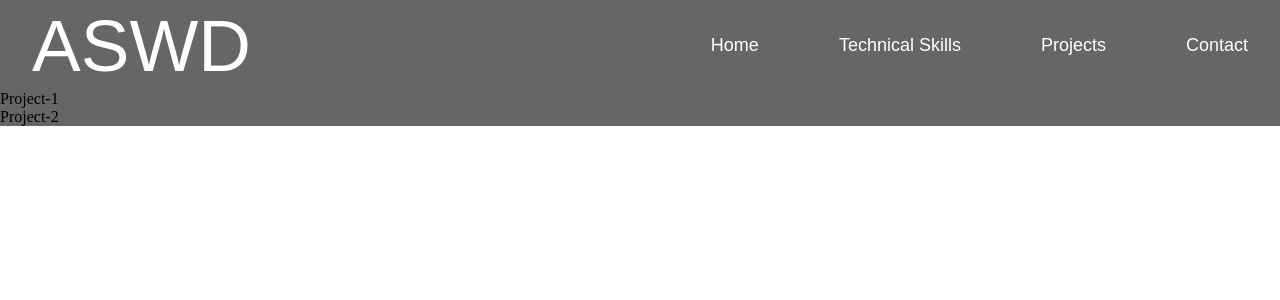
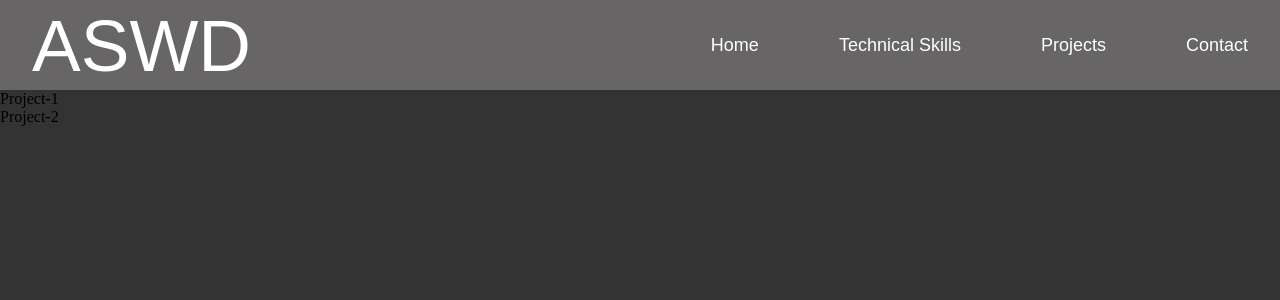
Before and after one commit to AlexSweeney/portfolio-site, a React (Create React App) app: page /Projects in a window 1280 px wide. Shown: the top 300 px of the page. Built offline with nearby package versions, Linux system fonts and the light colour scheme; a web font is replaced by a local one.

Commit message:
style background

```diff
--- a/src/pages/Projects/Projects.jsx
+++ b/src/pages/Projects/Projects.jsx
@@ -3,9 +3,10 @@ import { colors } from "../../styles/styles";
 
 export default function Projects({projs}) {
   const projectsStyle = {
-    background: colors.background.dark,
+    background: colors.background.darker,
     display: 'flex',
     flexDirection: 'column',
+    flexGrow: '1',
   };
 
   return (
--- a/src/pages/TechnicalSkills/TechnicalSkills.jsx
+++ b/src/pages/TechnicalSkills/TechnicalSkills.jsx
@@ -23,7 +23,7 @@ export default function TechnicalSkills({data}) {
   // ========================================= styles ======================================= //
   const technicalSkillsStyle = {
     display: 'flex',
-    justifyContent:  desktopMatch ? 'space-between' : 'flex-start',
+    justifyContent:  desktopMatch ? 'space-between' : 'flex-startg',
     flexDirection: desktopMatch ? '' : 'column',
     background: colors.background.darker,
     flexGrow: '1',
```
Also changed, not shown: 1 other file (tests, documents, lock files or other folders).
